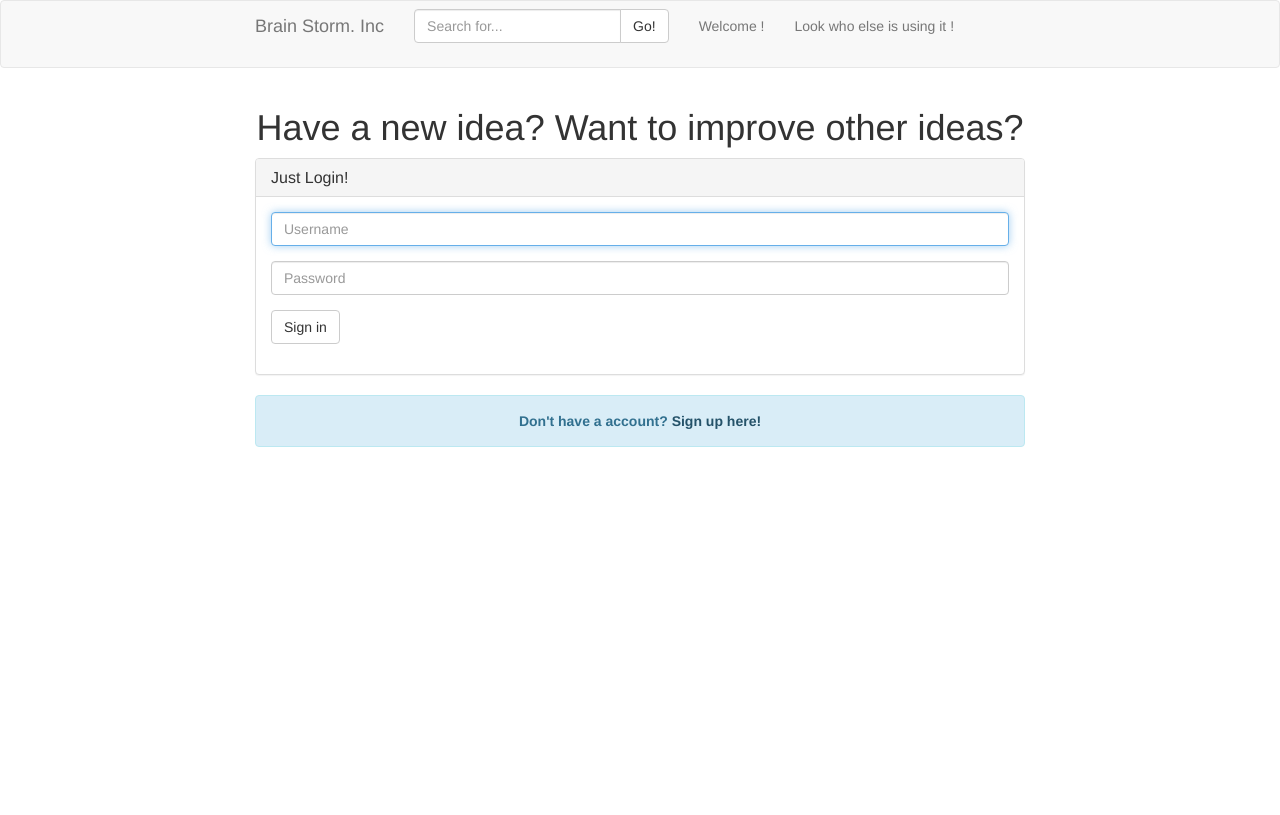
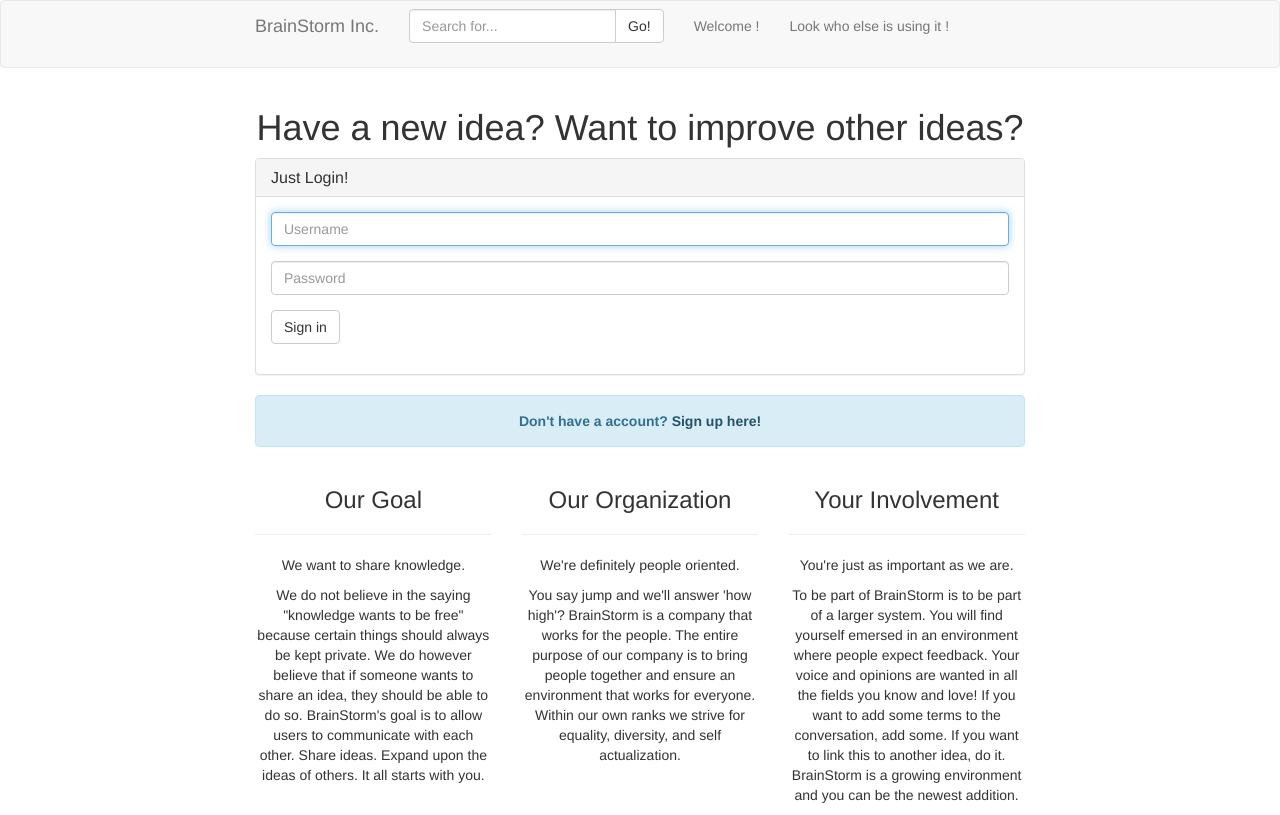
Before and after one commit to Lubytes/BrainStorm, a PHP site: page /Login.php in a window 1280 px wide. Before the commit the page ends 447 px from the top, so only its background shows below. Run offline with PHP 8.4, Linux system fonts and the light colour scheme; some libraries are stand-ins or nearby versions.

Commit message:
Footer & Header Additions
Added some features to footer. This might be better off on the main
page. When we have a better footer with links and such we can replace it
later.

```diff
--- a/Website/footer.php
+++ b/Website/footer.php
@@ -1,4 +1,40 @@
-    </div> <!-- /.container -->
+
+</div> <!-- /.container -->
+
+
+<div class="container" style="text-align: center">
+ <div class="row">
+    <div class="col-sm-4">
+      <h3>Our Goal</h3>
+	  <hr>
+      <p>We want to share knowledge.</p>
+      <p>We do not believe in the saying "knowledge wants to be free" because certain
+	  things should always be kept private. We do however believe that if someone wants
+	  to share an idea, they should be able to do so. BrainStorm's goal is to allow users to
+	  communicate with each other. Share ideas. Expand upon the ideas of others. It all starts with you.</p>
+    </div>
+    <div class="col-sm-4">
+      <h3>Our Organization</h3>
+	  <hr>
+      <p>We're definitely people oriented.</p>
+      <p>You say jump and we'll answer 'how high'? BrainStorm is a company
+	  that works for the people. The entire purpose of our company is to bring people together
+	  and ensure an environment that works for everyone. Within our own ranks we strive for equality,
+	  diversity, and self actualization.</p>
+    </div>
+    <div class="col-sm-4">
+      <h3>Your Involvement</h3>
+	  <hr>
+      <p>You're just as important as we are.</p>
+      <p>To be part of BrainStorm is to be part of a larger system. You will find yourself emersed in
+	  an environment where people expect feedback. Your voice and opinions are wanted in all the fields you
+	  know and love! If you want to add some terms to the conversation, add some. If you want to link this to
+	  another idea, do it. BrainStorm is a growing environment and you can be the newest addition.</p>
+    </div>
+  </div>
+</div>
+
+
 
     <script src="jquery/jquery-1.11.2.min.js"></script>
     <script src="bootstrap/dist/js/bootstrap.min.js"></script>
--- a/Website/header.php
+++ b/Website/header.php
@@ -8,7 +8,7 @@
     <meta name="author" content="">
     <link rel="icon" href="../../favicon.ico">
 
-    <title>Brain Storm</title>
+    <title>BrainStorm</title>
 
     <script src="https://ajax.googleapis.com/ajax/libs/jquery/1.12.0/jquery.min.js"></script>
     <link href="https://maxcdn.bootstrapcdn.com/bootstrap/3.3.6/css/bootstrap.min.css" rel="stylesheet">
@@ -31,7 +31,7 @@
     <nav class="navbar navbar-default">
     <div class="container" style="max-width: 800px;">
       <div class="navbar-header">
-        <a class="navbar-brand" href="Login.php">Brain Storm. Inc</a>
+        <a class="navbar-brand" href="Login.php">BrainStorm Inc.</a>
       </div>
 
       <form class="navbar navbar-left navbar-form " role="search">
```
